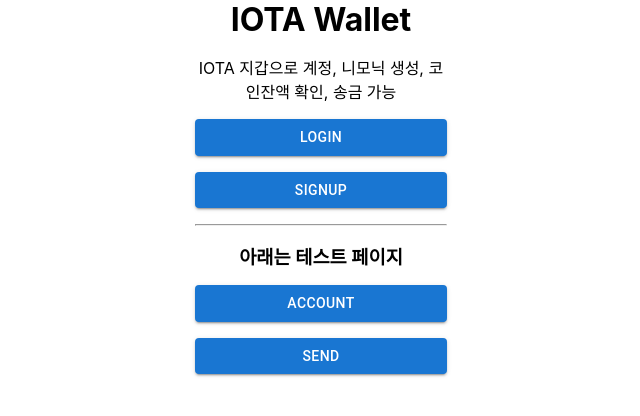
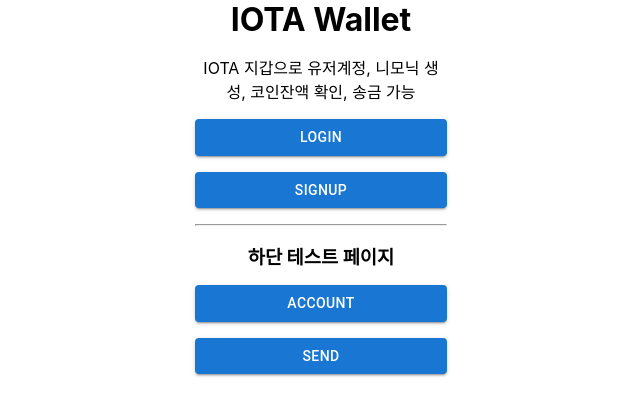
Before and after one commit to codestates/BTA1stProject-05, a React (Create React App) app in the folder client/chrome-ext-react/: page / in a window 1280 px wide. Shown: the top 416 px of the page, without its empty margins (319-959 px from the left). Built offline with nearby package versions, Linux system fonts and the light colour scheme.

Commit message:
자잘한 글자 추가

```diff
--- a/client/chrome-ext-react/src/pages/Home.js
+++ b/client/chrome-ext-react/src/pages/Home.js
@@ -11,7 +11,7 @@
       로그인 되어 있으면 */}
       <Stack spacing={2}>
         <h1>IOTA Wallet</h1>
-        <p>IOTA 지갑으로 계정, 니모닉 생성, 코인잔액 확인, 송금 가능</p>
+        <p>IOTA 지갑으로 유저계정, 니모닉 생성, 코인잔액 확인, 송금 가능</p>
 
         <Button variant="contained">
           <Link to="/login">Login</Link>
@@ -21,7 +21,7 @@
           <Link to="/signup">Signup</Link>
         </Button>
         <hr />
-        <h3>아래는 테스트 페이지</h3>
+        <h3>하단 테스트 페이지</h3>
         <Button variant="contained">
           <Link to="/account">Account</Link>
         </Button>
```
Also changed, not shown: 1 other file (tests, documents, lock files or other folders).
